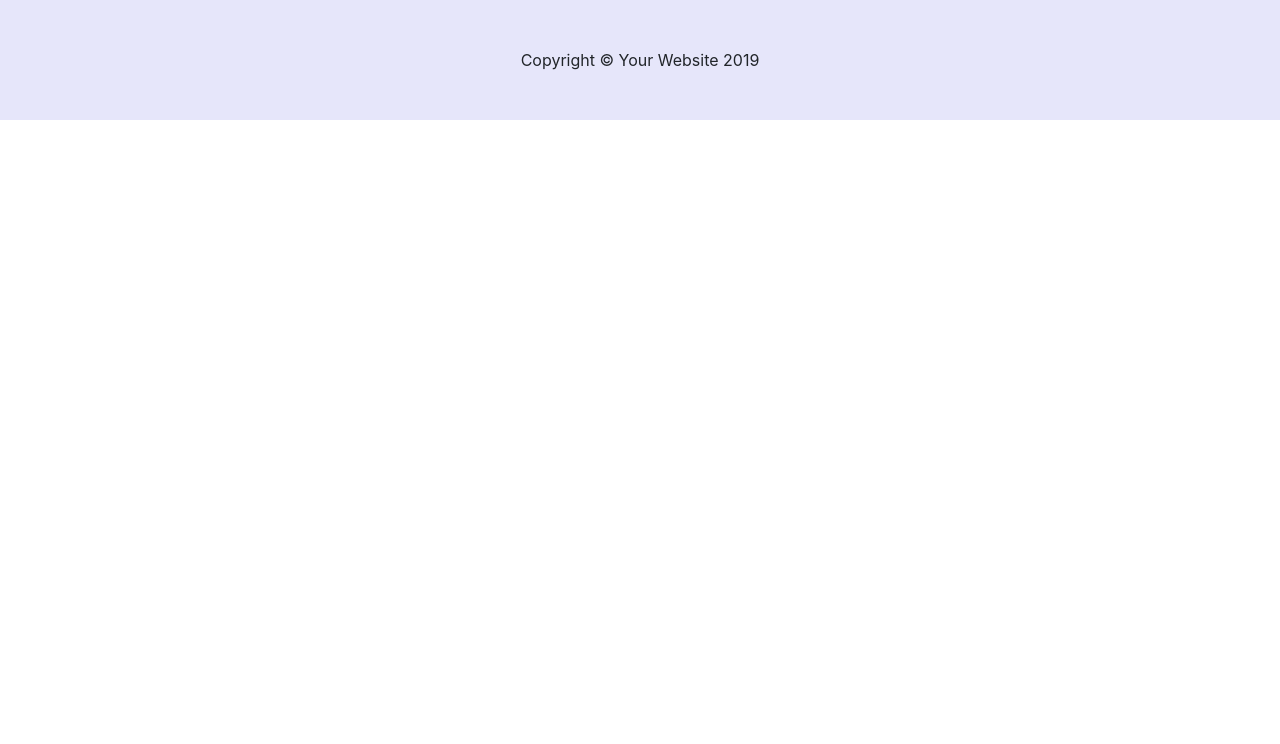
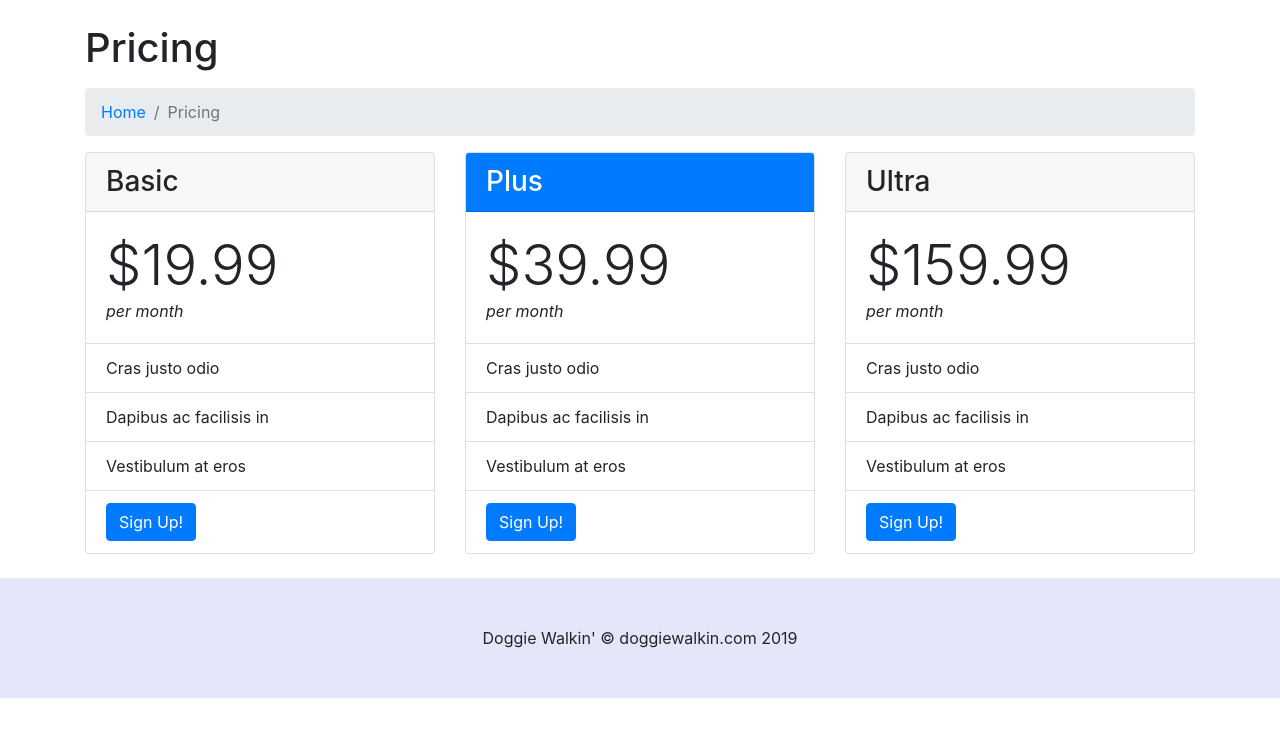
Before and after one commit to bucknercd/dog, a FastAPI app: page /pricing in a window 1280 px wide. Shown: the part 56-800 px from the top of the page. Run offline with FastAPI, Linux system fonts and the light colour scheme; some libraries are stand-ins or nearby versions.

```diff
--- a/web-app/Dog/templates/base.html
+++ b/web-app/Dog/templates/base.html
@@ -8,7 +8,7 @@
   <meta name="description" content="Dog Walking Business Website">
   <meta name="author" content="Chris Buckner">
 
-  <title>Doggie Walkin</title>
+  <title>Doggie Walkin'</title>
 
   <!-- Bootstrap core CSS -->
   <link href="/vendor/bootstrap/css/bootstrap.min.css" rel="stylesheet">
@@ -76,7 +76,7 @@
 <!-- Footer -->
   <footer class="py-5 color-lavender">
     <div class="container">
-      <p class="m-0 text-center text-black">Copyright &copy; Your Website 2019</p>
+      <p class="m-0 text-center text-black">Doggie Walkin' &copy; doggiewalkin.com 2019</p>
     </div>
     <!-- /.container -->
   </footer>
--- a/web-app/Dog/templates/pricing.html
+++ b/web-app/Dog/templates/pricing.html
@@ -1,3 +1,73 @@
 {% extends "base.html" %}
 {% block content %}
+<!-- Page Content -->
+  <div class="container">
+
+    <!-- Page Heading/Breadcrumbs -->
+    <h1 class="mt-4 mb-3">Pricing</h1>
+
+    <ol class="breadcrumb">
+      <li class="breadcrumb-item">
+        <a href="/">Home</a>
+      </li>
+      <li class="breadcrumb-item active">Pricing</li>
+    </ol>
+
+    <!-- Content Row -->
+    <div class="row">
+      <div class="col-lg-4 mb-4">
+        <div class="card h-100">
+          <h3 class="card-header">Basic</h3>
+          <div class="card-body">
+            <div class="display-4">$19.99</div>
+            <div class="font-italic">per month</div>
+          </div>
+          <ul class="list-group list-group-flush">
+            <li class="list-group-item">Cras justo odio</li>
+            <li class="list-group-item">Dapibus ac facilisis in</li>
+            <li class="list-group-item">Vestibulum at eros</li>
+            <li class="list-group-item">
+              <a href="#" class="btn btn-primary">Sign Up!</a>
+            </li>
+          </ul>
+        </div>
+      </div>
+      <div class="col-lg-4 mb-4">
+        <div class="card card-outline-primary h-100">
+          <h3 class="card-header bg-primary text-white">Plus</h3>
+          <div class="card-body">
+            <div class="display-4">$39.99</div>
+            <div class="font-italic">per month</div>
+          </div>
+          <ul class="list-group list-group-flush">
+            <li class="list-group-item">Cras justo odio</li>
+            <li class="list-group-item">Dapibus ac facilisis in</li>
+            <li class="list-group-item">Vestibulum at eros</li>
+            <li class="list-group-item">
+              <a href="#" class="btn btn-primary">Sign Up!</a>
+            </li>
+          </ul>
+        </div>
+      </div>
+      <div class="col-lg-4 mb-4">
+        <div class="card h-100">
+          <h3 class="card-header">Ultra</h3>
+          <div class="card-body">
+            <div class="display-4">$159.99</div>
+            <div class="font-italic">per month</div>
+          </div>
+          <ul class="list-group list-group-flush">
+            <li class="list-group-item">Cras justo odio</li>
+            <li class="list-group-item">Dapibus ac facilisis in</li>
+            <li class="list-group-item">Vestibulum at eros</li>
+            <li class="list-group-item">
+              <a href="#" class="btn btn-primary">Sign Up!</a>
+            </li>
+          </ul>
+        </div>
+      </div>
+    </div>
+    <!-- /.row -->
+
+  </div>
 {% endblock %}
```
Also changed, not shown: 7 other files.
